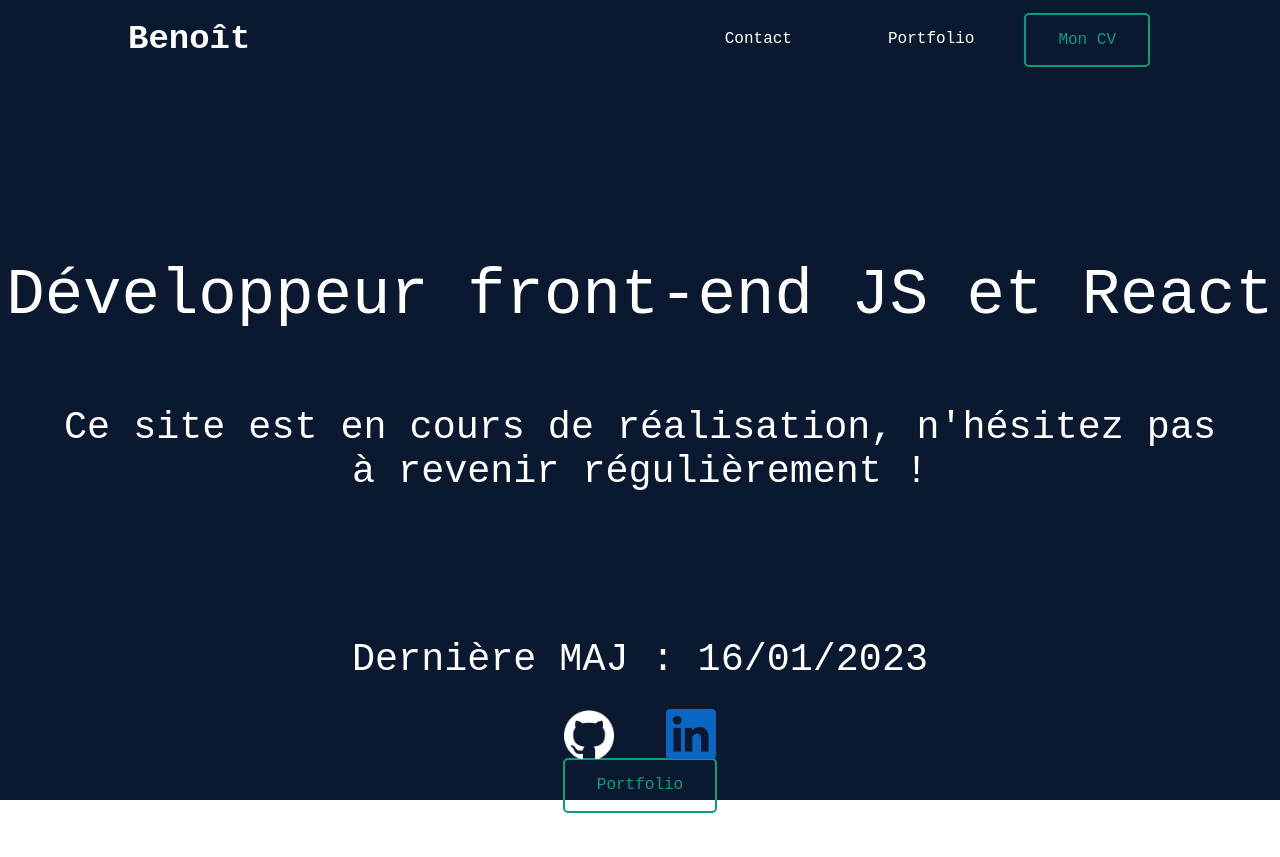
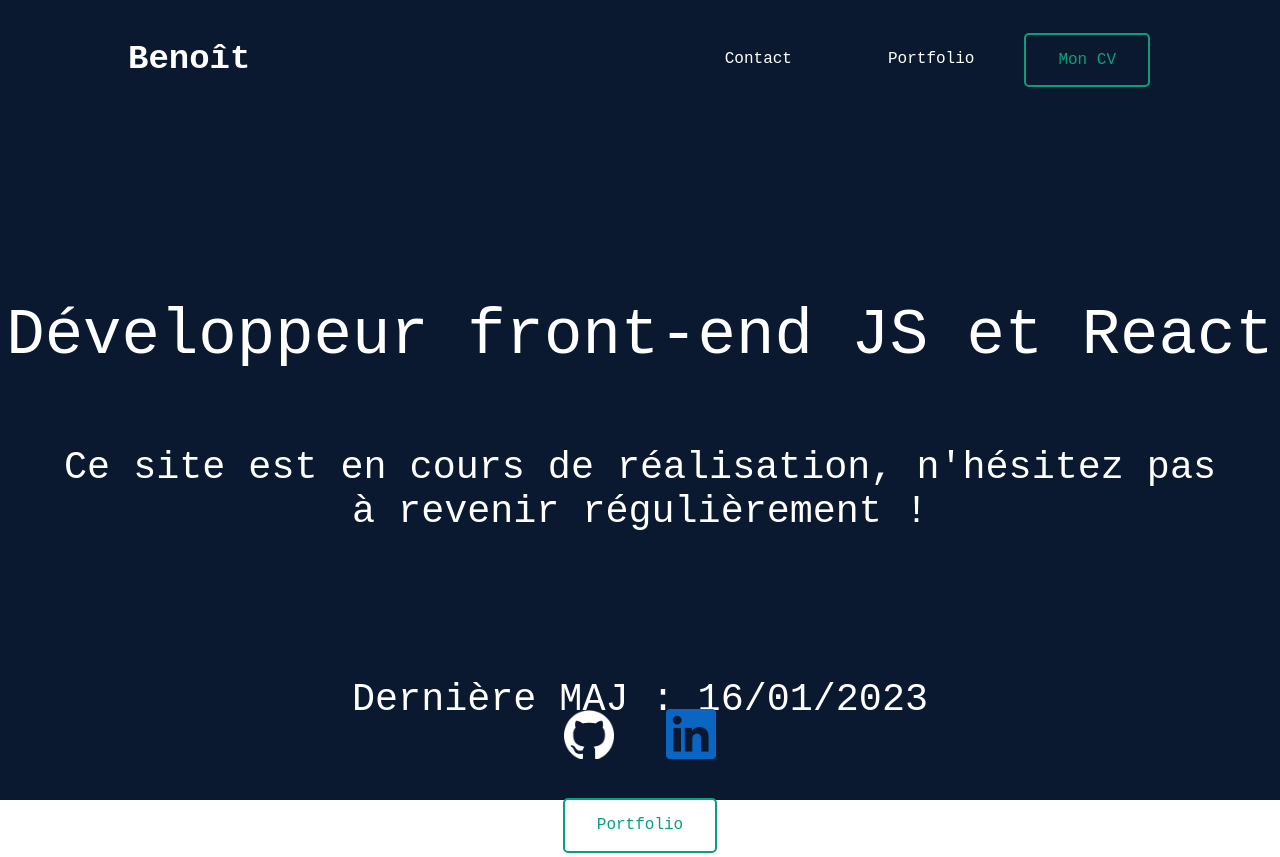
Before and after one commit to benoitfinet/portfolio_bf, a React (Create React App) app: page / in a window 1280 px wide. Shown: the top 857 px of the page. Before the commit the page ends 817 px from the top, so only its background shows below. Built offline with nearby package versions, Linux system fonts and the light colour scheme.

Commit message:
règle les problèmes de liens non fonctionnels dans la navbar

```diff
--- a/src/components/Header/header.scss
+++ b/src/components/Header/header.scss
@@ -5,8 +5,8 @@
     display: flex;
     justify-content: space-between;
     align-items: center;
-    height: 80px;
     padding: 0 10vw;
+    height: 120px;
     background-color: $backColor;
 
     @include mobile-only {
@@ -34,8 +34,8 @@
         align-items: center;
 
         @include mobile-only {
-            justify-content: space-around;
-            margin: 1em 0;
+            justify-content: space-between;
+            margin: 1em 0 0 0;
         }
     }
 }
--- a/src/pages/ContactMe/contactMe.scss
+++ b/src/pages/ContactMe/contactMe.scss
@@ -3,7 +3,7 @@
 
 .contactme {
     background-color: $backColor;
-    height: calc(100vh - 80px);
+    height: calc(100vh - 120px);
     display: flex;
     text-align: center;
     justify-content: center;
--- a/src/pages/Home/home.scss
+++ b/src/pages/Home/home.scss
@@ -4,11 +4,10 @@
 .presentation {
 
     display: flex;
-    height: calc(100vh - 80px);
+    height: calc(100vh - 120px);
     text-align: center;
     justify-content: center;
     background-color: $backColor;
-    width: 100vw;
 
     &__text {
         display: flex;
@@ -22,6 +21,7 @@
         overflow: hidden;
         white-space: nowrap;
         margin: 150px auto 20px auto;
+        pointer-events: none;
         border-right: .04em solid white;
         letter-spacing: .12em;
         animation:
--- a/src/pages/PortFolio/portFolio.scss
+++ b/src/pages/PortFolio/portFolio.scss
@@ -3,7 +3,7 @@
 
 .portfolio {
     background-color: $backColor;
-    min-height: calc(100vh - 80px);
+    min-height: calc(100vh - 120px);
     padding: 10px 10vw;
 
     &__content {
```
